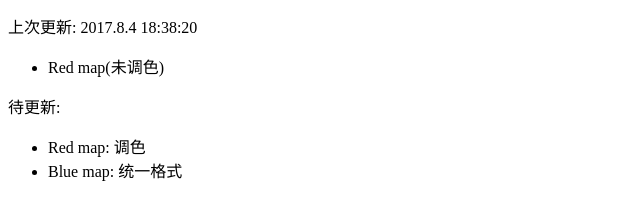
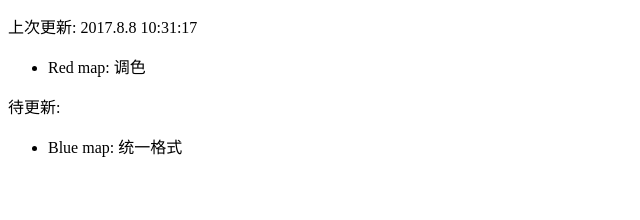
Before and after one commit to iphelf/iphelf.github.io, a plain HTML site: page index.html in a window 1280 px wide. Shown: the part 300-520 px from the top of the page, without its empty margins (0-640 px from the left). Drawn offline with Linux system fonts and the light colour scheme.

Commit message:
update1708081031

```diff
--- a/index.html
+++ b/index.html
@@ -13,13 +13,12 @@
       <li><a href="red.html" style="font-size:50px" title="Red">Red map</a></li>
       <li><a href="blue.html" style="font-size:50px" ttitle="Blue">Blue map</a></li>
     </ul>
-    <p>上次更新: 2017.8.4 18:38:20</p>
+    <p>上次更新: 2017.8.8 10:31:17</p>
     <ul>
-      <li>Red map(未调色)</li>
+      <li>Red map: 调色</li>
     </ul>
     <p>待更新:</p>
     <ul>
-      <li>Red map: 调色</li>
       <li>Blue map: 统一格式</li>
   </body>
 </html>
```
